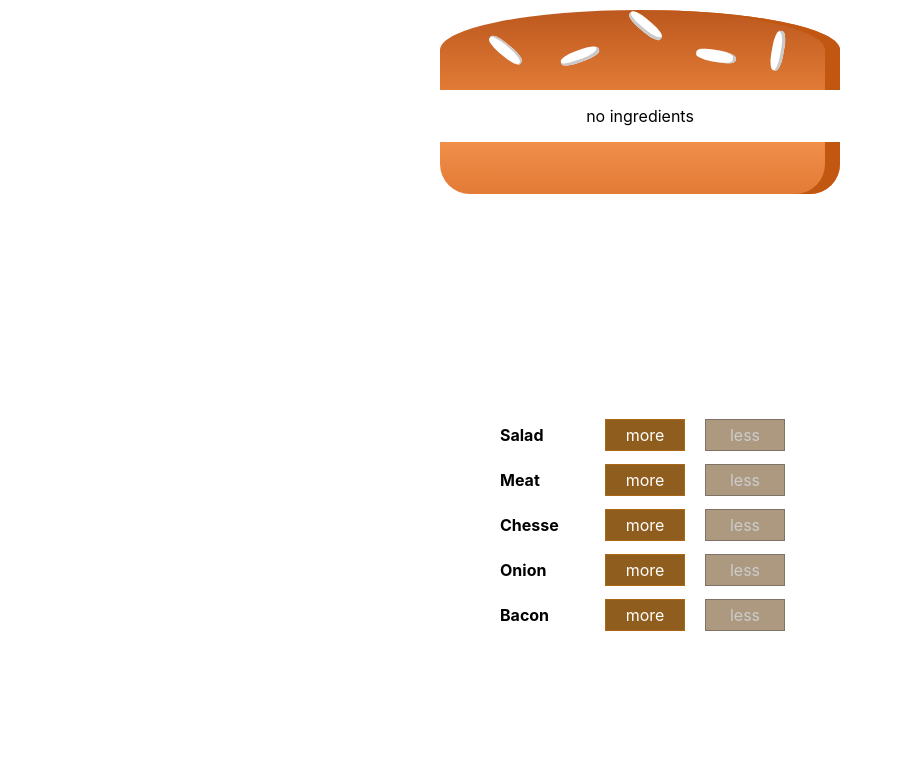
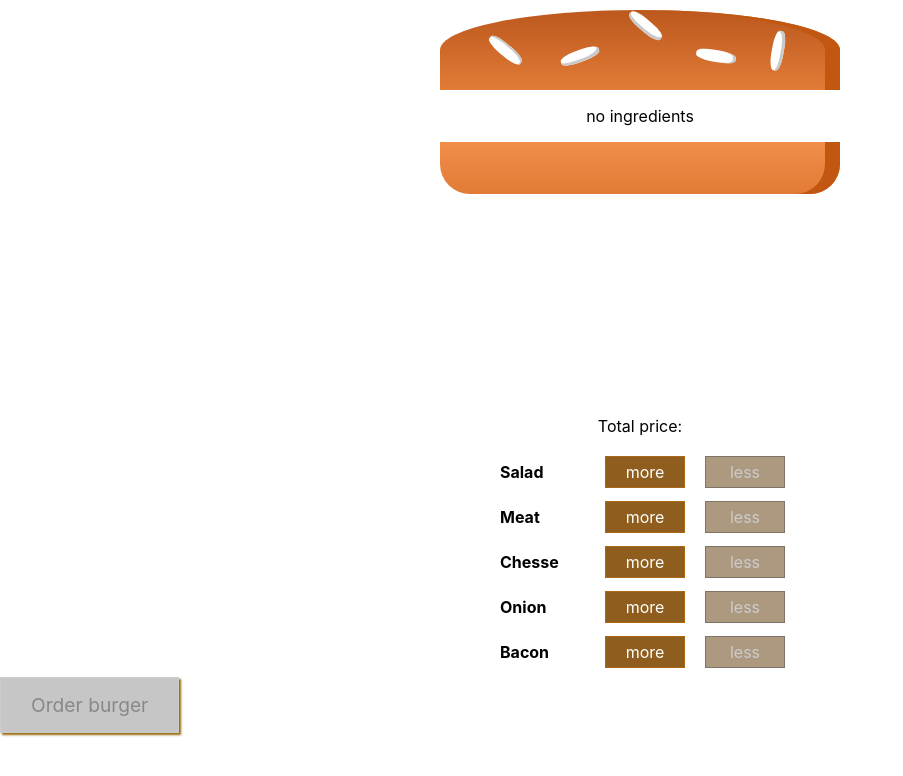
Before and after one commit to gromen/burger-builder, a React (Create React App) app: page / in a window 1280 px wide. Shown: the top 776 px of the page, without its empty margins (0-903 px from the left). Built offline with nearby package versions, Linux system fonts and the light colour scheme.

Commit message:
order button state - in progress

```diff
--- a/package.json
+++ b/package.json
@@ -6,6 +6,7 @@
     "@testing-library/jest-dom": "^5.11.4",
     "@testing-library/react": "^11.1.0",
     "@testing-library/user-event": "^12.1.10",
+    "gh-pages": "^3.1.0",
     "prop-types": "^15.7.2",
     "react": "^17.0.1",
     "react-dom": "^17.0.1",
--- a/src/components/Burger/Burger.module.css
+++ b/src/components/Burger/Burger.module.css
@@ -1,6 +1,7 @@
 .Burger {
   height: 400px;
   margin: 0 auto;
+  overflow-y: auto;
   width: 500px;
 }
 
--- a/src/components/Burger/BurgerControls/BurgerControl/BurgerControl.module.css
+++ b/src/components/Burger/BurgerControls/BurgerControl/BurgerControl.module.css
@@ -57,3 +57,45 @@
   background-color: #99703f;
   color: white;
 }
+
+.OrderButton {
+  background-color: #dad735;
+  outline: none;
+  cursor: pointer;
+  border: 1px solid #966909;
+  color: #966909;
+  font-family: inherit;
+  font-size: 1.2em;
+  padding: 15px 30px;
+  box-shadow: 2px 2px 2px #966909;
+}
+
+.OrderButton:hover,
+.OrderButton:active {
+  background-color: #a0db41;
+  border: 1px solid #966909;
+  color: #966909;
+}
+
+.OrderButton:disabled {
+  background-color: #c7c6c6;
+  cursor: not-allowed;
+  border: 1px solid #ccc;
+  color: #888888;
+}
+
+.OrderButton:not(:disabled) {
+  animation: enable 0.3s linear;
+}
+
+@keyframes enable {
+  0% {
+    transform: scale(1);
+  }
+  60% {
+    transform: scale(1.1);
+  }
+  100% {
+    transform: scale(1);
+  }
+}
--- a/src/components/Burger/BurgerControls/BurgerControls.js
+++ b/src/components/Burger/BurgerControls/BurgerControls.js
@@ -1,6 +1,7 @@
 import React from 'react';
 import BurgerControl from './BurgerControl/BurgerControl';
 import PropTypes from 'prop-types';
+import classes from './BurgerControl/BurgerControl.module.css';
 
 const controls = [
   { label: 'Salad', type: 'salad' },
@@ -10,8 +11,15 @@ const controls = [
   { label: 'Bacon', type: 'bacon' },
 ];
 
-const BurgerControls = ({ ingredientAdded, ingredientRemoved, disabled }) => (
+const BurgerControls = ({
+  ingredientAdded,
+  ingredientRemoved,
+  disabled,
+  totalPrice,
+  canPurchase,
+}) => (
   <div>
+    <p>Total price: {totalPrice}</p>
     {controls.map((control) => (
       <BurgerControl
         added={() => ingredientAdded(control.type)}
@@ -22,6 +30,9 @@ const BurgerControls = ({ ingredientAdded, ingredientRemoved, disabled }) => (
         disabledNote={disabled[control.type]}
       />
     ))}
+    <button className={classes.OrderButton} disabled={canPurchase}>
+      Order burger
+    </button>
   </div>
 );
 
--- a/src/containers/BurgerBuilder/BurgerBuilder.js
+++ b/src/containers/BurgerBuilder/BurgerBuilder.js
@@ -20,6 +20,7 @@ class BurgerBuilder extends Component {
       bacon: 0,
     },
     totalPrice: '',
+    canPurchase: false,
   };
 
   ingredientAdd = (type) => {
@@ -33,6 +34,7 @@ class BurgerBuilder extends Component {
     const oldPrice = this.state.totalPrice;
     const newPrice = parseFloat(ingredientPrice + oldPrice).toFixed(2);
     this.setState({ ingredients: ingredientsUpdated, totalPrice: Number(newPrice) });
+    this.updatePurchaseState();
   };
 
   ingredientRemove = (type) => {
@@ -46,6 +48,15 @@ class BurgerBuilder extends Component {
     const oldPrice = this.state.totalPrice;
     const newPrice = parseFloat(oldPrice - ingredientPrice).toFixed(2);
     this.setState({ ingredients: ingredientsUpdated, totalPrice: Number(newPrice) });
+    this.updatePurchaseState();
+  };
+
+  updatePurchaseState = () => {
+    const ingredients = this.state.ingredients;
+    for (const key in ingredients) {
+      console.log(ingredients[key]);
+      this.setState({ canPurchase: ingredients[key] === false });
+    }
   };
 
   render() {
@@ -57,12 +68,13 @@ class BurgerBuilder extends Component {
     }
     return (
       <Aux>
-        {this.state.totalPrice}
         <Burger ingredients={this.state.ingredients} />
         <BurgerControls
           ingredientAdded={this.ingredientAdd}
           ingredientRemoved={this.ingredientRemove}
           disabled={disabledNote}
+          totalPrice={this.state.totalPrice}
+          canPurchase={!this.state.canPurchase}
         />
       </Aux>
     );
```
Also changed, not shown: 1 other file (tests, documents, lock files or other folders).
